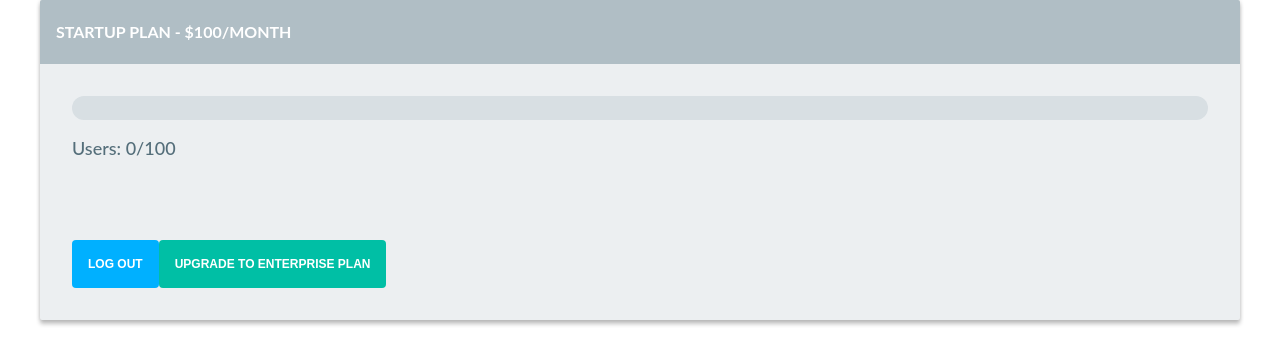
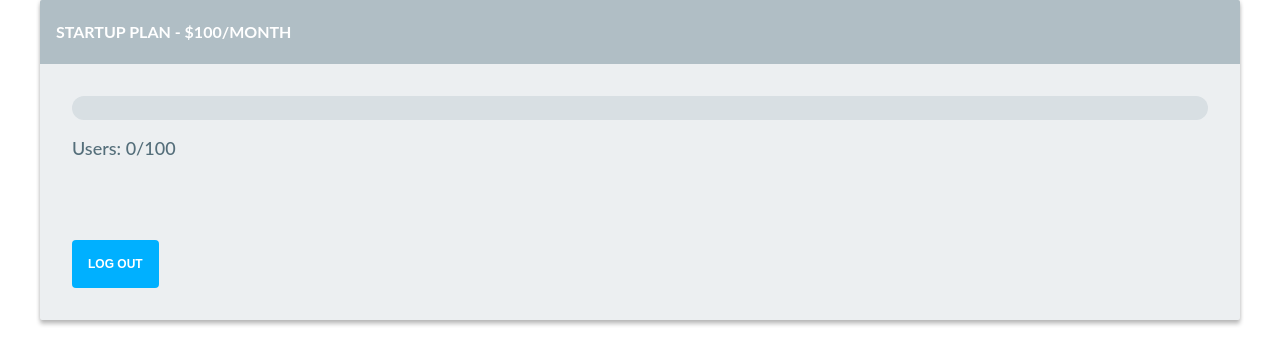
Before and after one commit to kaustavha/gravity-interview, a React (Create React App) app in the folder ui/: page /dashboard in a window 1280 px wide. Shown: the top 364 px of the page. Built offline with nearby package versions, Linux system fonts and the light colour scheme; no server answers; the HTML template or start-up script is replaced by a standard one.

Commit message:
fix button logic on db to only show when userlimit reached

```diff
--- a/ui/src/Dashboard.js
+++ b/ui/src/Dashboard.js
@@ -120,7 +120,7 @@ export default class Dashboard extends React.Component {
                     <footer>
                         <button className="button is-error" onClick={this.handleLogout}>Log Out</button>
                         {
-                            !this.state.isAccountUpgraded &&
+                            !this.state.isAccountUpgraded && this.state.userCount >= this.state.userLimit &&
                             <button className="button is-success" onClick={this.handleUpgrade}>Upgrade to Enterprise Plan</button>
                         }
 
```
